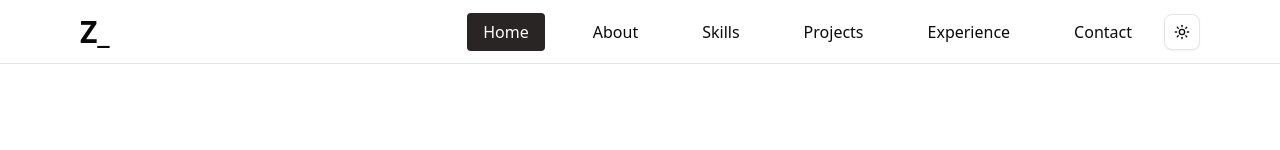
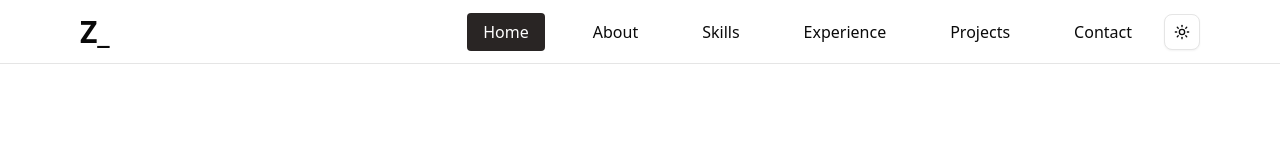
Before and after one commit to Sxein/portfolio, a React (Vite) app: page / in a window 1280 px wide. Shown: the top 150 px of the page. Built offline with nearby package versions, Linux system fonts and the light colour scheme.

Commit message:
Feat: Update NavigationBar to ensure Projects section is correctly displayed and adjust responsive breakpoints for improved layout

```diff
--- a/src/components/NavBar/NavigationBar.tsx
+++ b/src/components/NavBar/NavigationBar.tsx
@@ -13,8 +13,8 @@ export default function NavigationBar() {
             {name: "Home", linkTo: "home"},
             {name: "About", linkTo: "about"},
             {name: "Skills", linkTo: "skills"},
+            {name: "Experience", linkTo: "experience"},
             {name: "Projects", linkTo: "projects"},
-            {name: "Experience", linkTo: "experience"},
             {name: "Contact", linkTo: "contact"},
         ]
   return (
@@ -24,18 +24,18 @@ export default function NavigationBar() {
             <h1 className="text-3xl font-bold">Z_</h1>
         </div>
         <div className="flex items-center gap-4">
-            <ul className="hidden md:flex space-x-8 items-center">
+            <ul className="hidden lg:flex space-x-8 items-center">
                 {navItems.map((item) => (
                     <li key={item.name}>
                         <NavButton linkTo={item.linkTo}>{item.name}</NavButton>
                     </li>
                 ))}
             </ul>
-            <div className="hidden md:block">
+            <div className="hidden lg:block">
                 <ModeToggle />
             </div>
         </div>
-        <div className="flex items-center gap-2 md:hidden">
+        <div className="flex items-center gap-2 lg:hidden">
              <ModeToggle />
             <button onClick={toggleMenu} className="hover:cursor-pointer hover:bg-muted rounded px-3 py-2 hover:text-foreground">
                 <CgMenu size={30}/>
```
